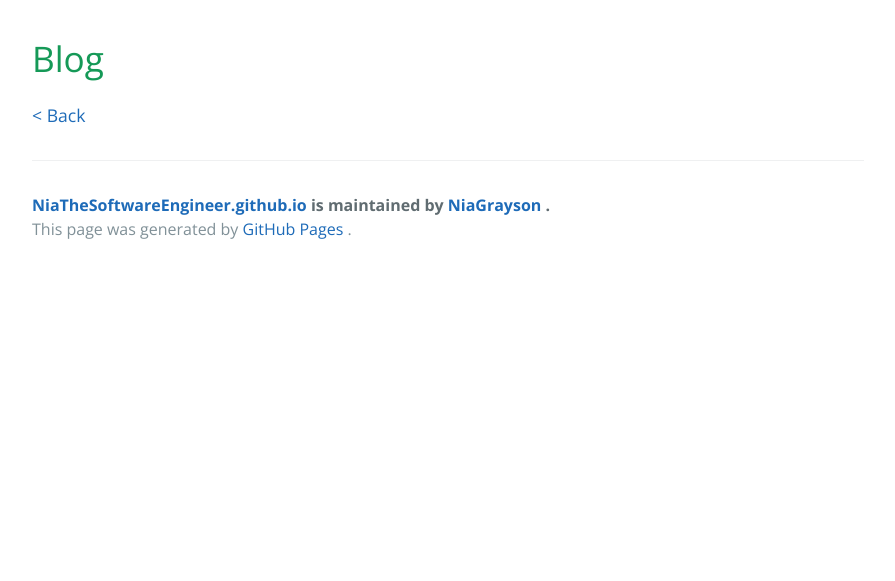
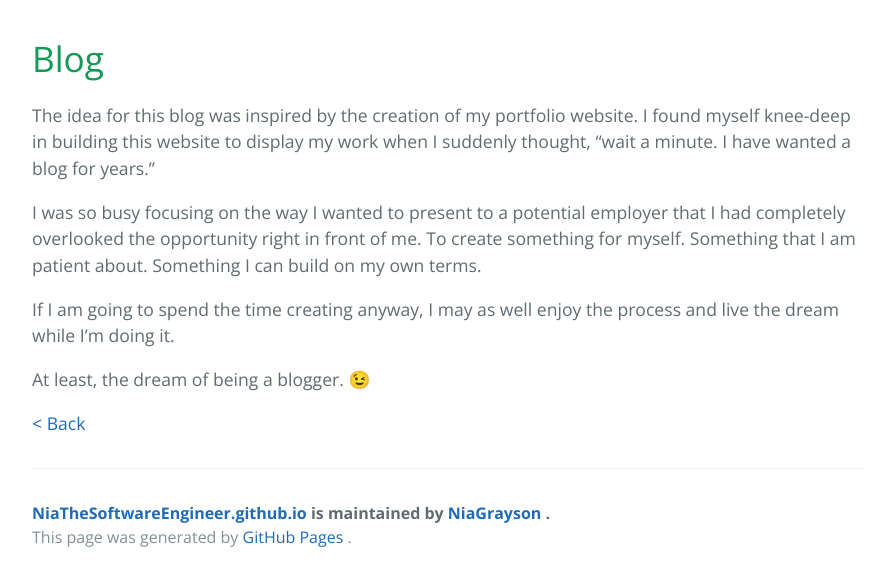
Before and after one commit to NiaGrayson/NiaTheSoftwareEngineer.github.io, a Jekyll site: the page built from Blog.md, in a window 1280 px wide. Shown: the part 355-936 px from the top of the page, without its empty margins (192-1087 px from the left). Built offline with Jekyll 4.4.1, drawn with Linux system fonts in a browser that asks for light colours; before the commit the page ends 900 px from its top, so only the background shows below that.

Commit message:
Incorporate inspiration for blog creation
Added a personal reflection on the inspiration for the blog.

```diff
--- a/Blog.md
+++ b/Blog.md
@@ -6,6 +6,13 @@ description:
 
 # Blog
 
+The idea for this blog was inspired by the creation of my portfolio website.  I found myself knee-deep in building this website to display my work when I suddenly thought, “wait a minute. I have wanted a blog for years.”
+
+ I was so busy focusing on the way I wanted to present to a potential employer that I had completely overlooked the opportunity right in front of me. To create something for myself. Something that I am patient about. Something I can build on my own terms.
+
+ If I am going to spend the time creating anyway, I may as well enjoy the process and live the dream while I’m doing it.
+
+At least, the dream of being a blogger. 😉
 
 
 <a href="#" onclick="if (history.length > 1) { history.back(); } else { window.location.href='index.html'; } return false;">
```
